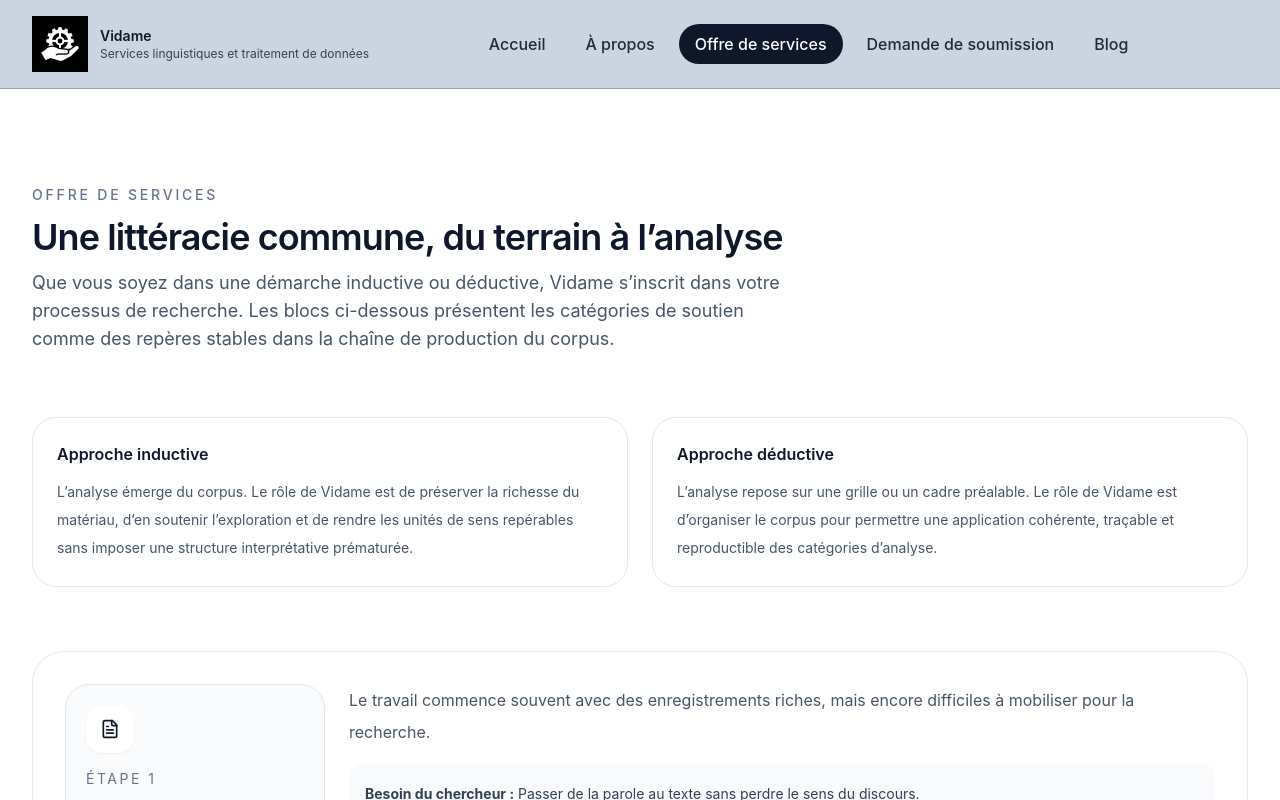
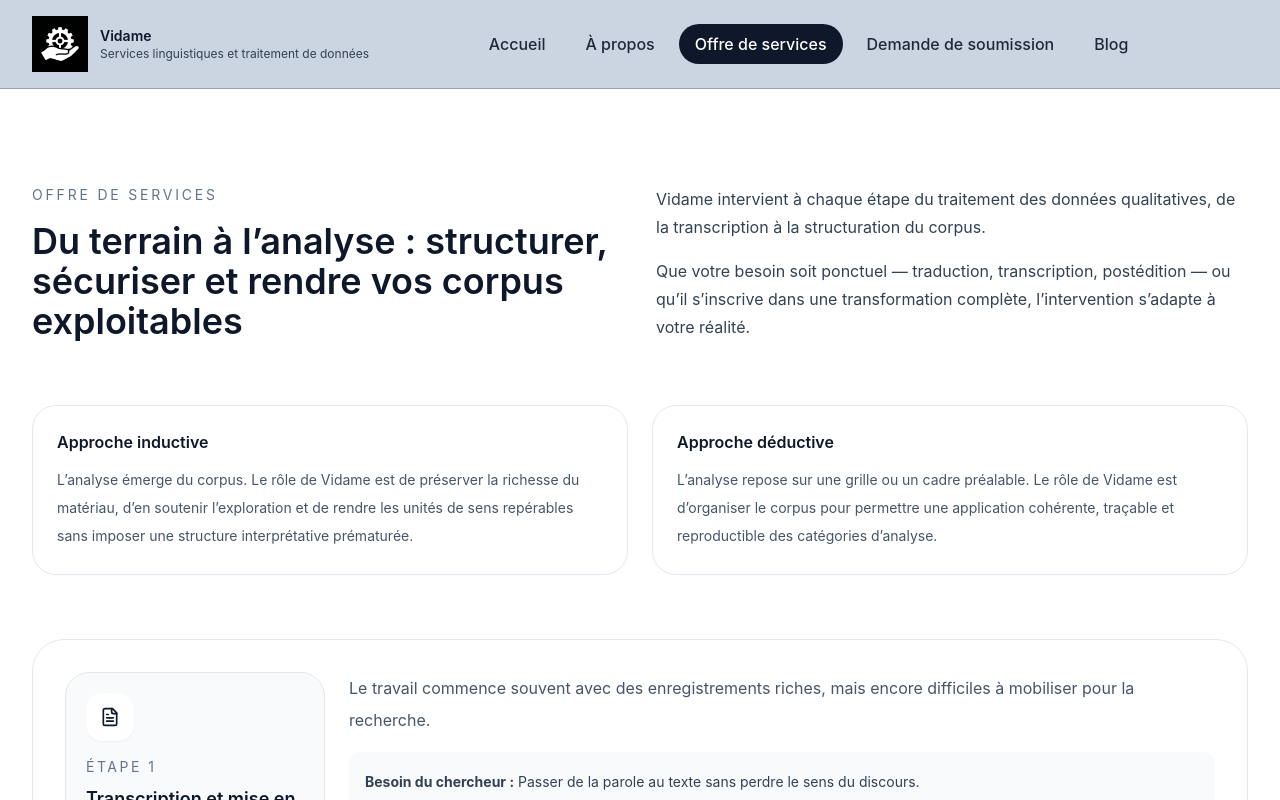
Before and after one commit to momopro21/vidame-recherche, a React (Vite) app: page / in a window 1280 px wide. Both pictures are taken after a click on the button "Voir l’offre de services". Shown: the top 800 px of the page. Built offline with nearby package versions, Linux system fonts and the light colour scheme; the HTML template or start-up script is replaced by a standard one.

Commit message:
Update App.tsx

```diff
--- a/src/App.tsx
+++ b/src/App.tsx
@@ -859,11 +859,30 @@ function Services() {
 
   return (
     <div className="mx-auto max-w-7xl space-y-16 px-4 py-16 md:px-8 md:py-24">
-      <SectionTitle
-        eyebrow="Offre de services"
-        title="Une littéracie commune, du terrain à l’analyse"
-        text="Que vous soyez dans une démarche inductive ou déductive, Vidame s’inscrit dans votre processus de recherche. Les blocs ci-dessous présentent les catégories de soutien comme des repères stables dans la chaîne de production du corpus."
-      />
+     <div className="grid gap-8 md:grid-cols-2 items-start">
+  <div className="space-y-4">
+    <div className="text-sm uppercase tracking-[0.2em] text-slate-500">
+      Offre de services
+    </div>
+
+    <h1 className="text-3xl md:text-4xl font-semibold leading-tight text-slate-900">
+      Du terrain à l’analyse : structurer, sécuriser et rendre vos corpus exploitables
+    </h1>
+  </div>
+
+  <div className="space-y-4 text-slate-700 leading-7">
+    <p>
+      Vidame intervient à chaque étape du traitement des données qualitatives,
+      de la transcription à la structuration du corpus.
+    </p>
+
+    <p>
+      Que votre besoin soit ponctuel — traduction, transcription, postédition —
+      ou qu’il s’inscrive dans une transformation complète, l’intervention
+      s’adapte à votre réalité.
+    </p>
+  </div>
+</div>
 
       <div className="grid gap-6 md:grid-cols-2">
         <Card className="rounded-[1.5rem] border-slate-200">
```
